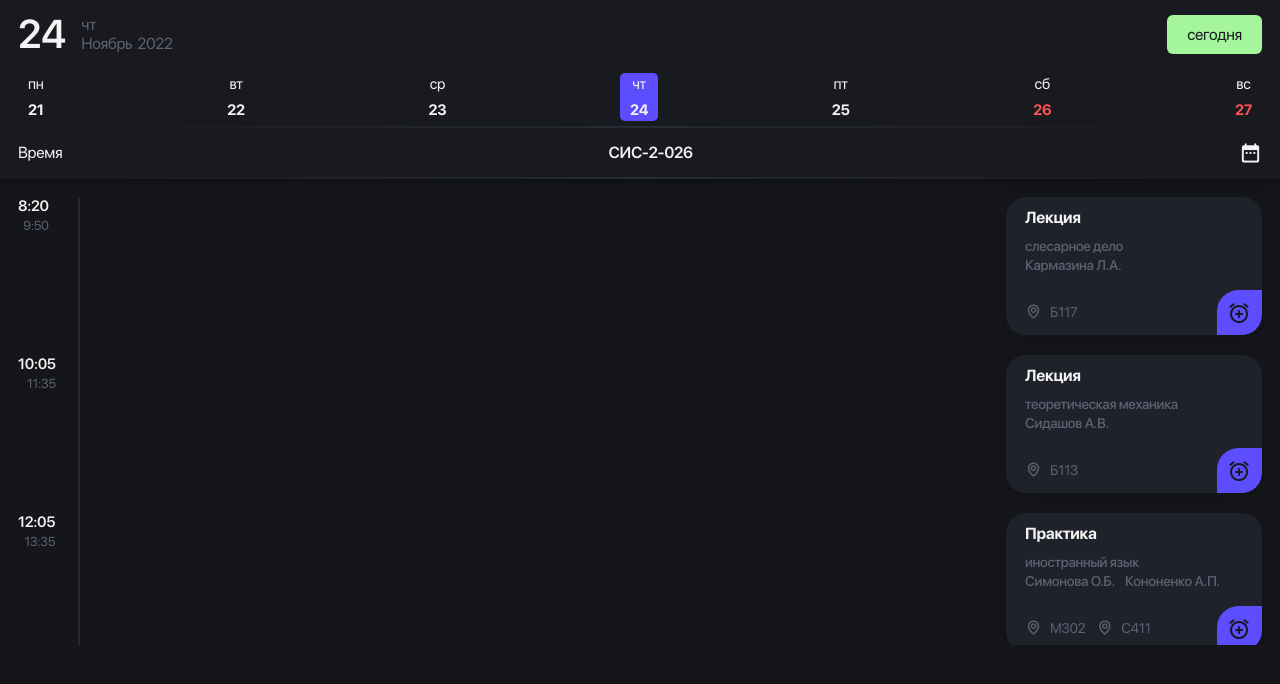
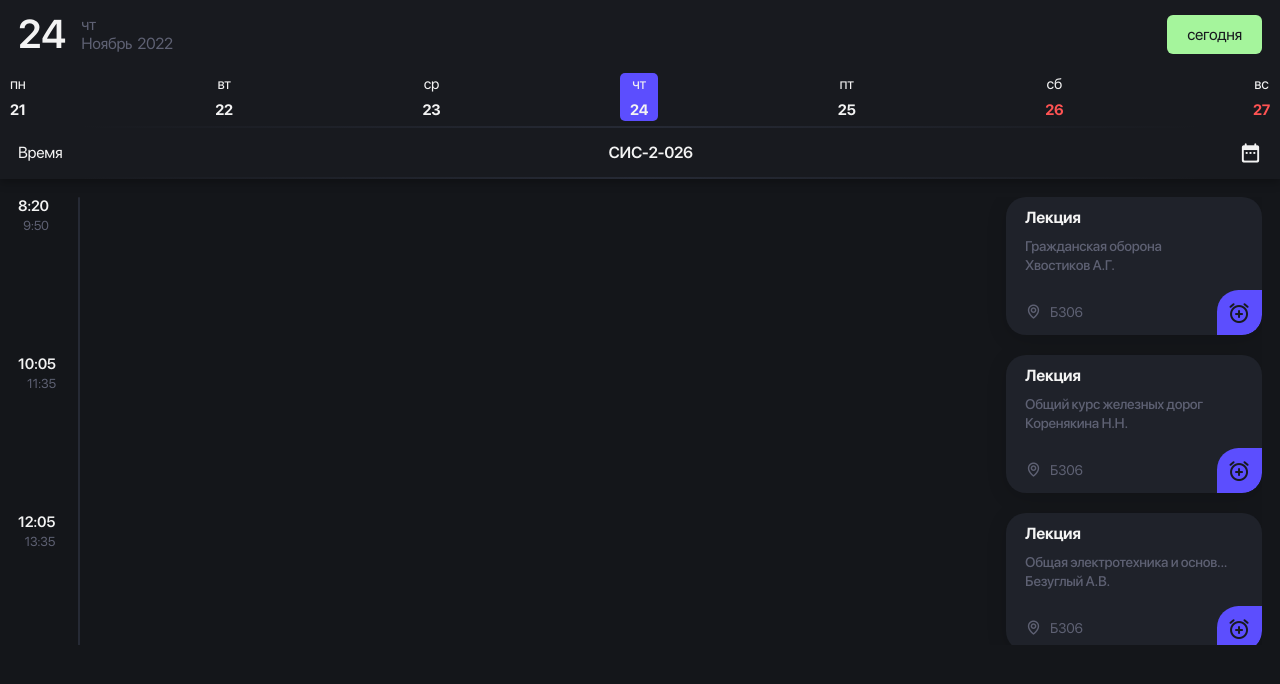
Before and after one commit to Nikityau/timetable-mob-stub, a React app: page /timetable in a window 1280 px wide. Shown: the top 684 px of the page. Built offline with nearby package versions, Linux system fonts and the light colour scheme.

Commit message:
fixes, added schedule, remain functionality

```diff
--- a/src/core/app/components/calendar/calendar.tsx
+++ b/src/core/app/components/calendar/calendar.tsx
@@ -63,7 +63,7 @@
                             onClickHandler={onTodayClick}
                         />
                     </div>
-                    <div className={'calendar__date-carousel el_side_offset_m'}>
+                    <div className={'calendar__date-carousel'}>
                         <DateCarousel/>
                     </div>
                     <div className={'calendar__info-columns el_side_offset_m'}>
--- a/src/core/app/components/timetable/components/lesson-card/style/common/lesson-card.scss
+++ b/src/core/app/components/timetable/components/lesson-card/style/common/lesson-card.scss
@@ -65,6 +65,9 @@
 
 .lesson-card__lesson-title {
   text-transform: lowercase;
+}
+.lesson-card__lesson-title::first-letter {
+  text-transform: uppercase;
 }
 
 .lesson-card__lesson-teacher {
--- a/src/core/app/components/timetable/components/lesson/lesson.tsx
+++ b/src/core/app/components/timetable/components/lesson/lesson.tsx
@@ -1,4 +1,4 @@
-import React from 'react';
+import React, {useEffect} from 'react';
 
 import {parseTimeString} from "../../../../utils/parseTimeString";
 
@@ -15,10 +15,10 @@
         <div className={'lesson'}>
             <div className={'lesson__time'}>
                 <div className={'lesson__start-time'}>
-                    <span>{ parseTimeString(lesson?.['time_period']).startTime }</span>
+                    <span>{ parseTimeString(lesson?.['time_period'])?.startTime || '00:00' }</span>
                 </div>
                 <div className={'lesson__end-time'}>
-                    <span>{ parseTimeString(lesson?.['time_period']).endTime }</span>
+                    <span>{ parseTimeString(lesson?.['time_period'])?.endTime || '00:00' }</span>
                 </div>
             </div>
             <div className={'lesson__lesson'}>
--- a/src/core/app/components/timetable/components/schedule-day/schedule-day.tsx
+++ b/src/core/app/components/timetable/components/schedule-day/schedule-day.tsx
@@ -9,10 +9,6 @@
 }
 
 const ScheduleDay = ({ scheduleDay }:IScheduleDay) => {
-
-    useEffect(() => {
-        console.log(scheduleDay)
-    }, [scheduleDay])
 
     return (
         <div className={'schedule-day'}>
--- a/src/core/app/components/timetable/components/schedule-day/style/common/schedule-day.scss
+++ b/src/core/app/components/timetable/components/schedule-day/style/common/schedule-day.scss
@@ -11,7 +11,7 @@
   transform: translate(60px, 0);
 
   width: 2px;
-  height: 100vh;
+  height: 100%;
 
   background: #262A35;
 
--- /dev/null
+++ b/src/core/app/components/timetable/components/swiper-schedule/swiper-schedule.tsx
@@ -0,0 +1,41 @@
+import React, {useEffect} from 'react';
+import {Swiper, SwiperSlide} from "swiper/react";
+
+import 'swiper/css'
+import ScheduleDay from "../schedule-day/schedule-day";
+
+interface ISwiperSchedule {
+    schedule: any[]
+}
+
+const SwiperSchedule = ({ schedule }: ISwiperSchedule) => {
+
+    return (
+        <div className={'swiper-schedule'}>
+            <div className={'swiper-schedule__container'}>
+                {
+                    schedule && schedule.length > 0 &&
+                    <Swiper
+                        slidesPerView={1}
+                        spaceBetween={20}
+                        loop={true}
+                        navigation={false}
+                        slidesPerGroup={1}
+                    >
+                        {
+                            schedule.map((week, index) => {
+                                return week.map((day, index) => (
+                                    <SwiperSlide key={index}>
+                                        <ScheduleDay scheduleDay={day}/>
+                                    </SwiperSlide>
+                                ))
+                            })
+                        }
+                    </Swiper>
+                }
+            </div>
+        </div>
+    );
+};
+
+export default SwiperSchedule;
--- a/src/core/app/components/timetable/style/common/timetable.scss
+++ b/src/core/app/components/timetable/style/common/timetable.scss
@@ -10,5 +10,5 @@
   width: auto;
   height: auto;
 
-  padding-bottom: 150px;
+  padding-bottom: 80px;
 }
--- a/src/core/app/components/timetable/timetable.tsx
+++ b/src/core/app/components/timetable/timetable.tsx
@@ -6,7 +6,8 @@
 import './style/common/timetable.scss'
 
 import {AppContext} from "../../app";
-import ScheduleDay from "./components/schedule-day/schedule-day";
+import SwiperSchedule from "./components/swiper-schedule/swiper-schedule";
+
 
 const Timetable = () => {
 
@@ -28,7 +29,7 @@
             }}
         >
             <div className={'timetable__container el_side_offset_m el_side_reverse_offset_m'}>
-                <ScheduleDay scheduleDay={parsedTimetable.above_week[2]}/>
+                <SwiperSchedule schedule={[parsedTimetable?.above_week || [], parsedTimetable?.below_week || []]}/>
             </div>
         </div>
     );
--- a/src/core/app/utils/parseTimeString.ts
+++ b/src/core/app/utils/parseTimeString.ts
@@ -1,4 +1,5 @@
 export const parseTimeString = (time:string): { startTime:string, endTime:string } => {
+    if(!time) return { startTime: '00:00', endTime: '00:00' }
     const [start, end] = time.replace(/\./g, ':').split('-')
     return {
         startTime: start,
```
